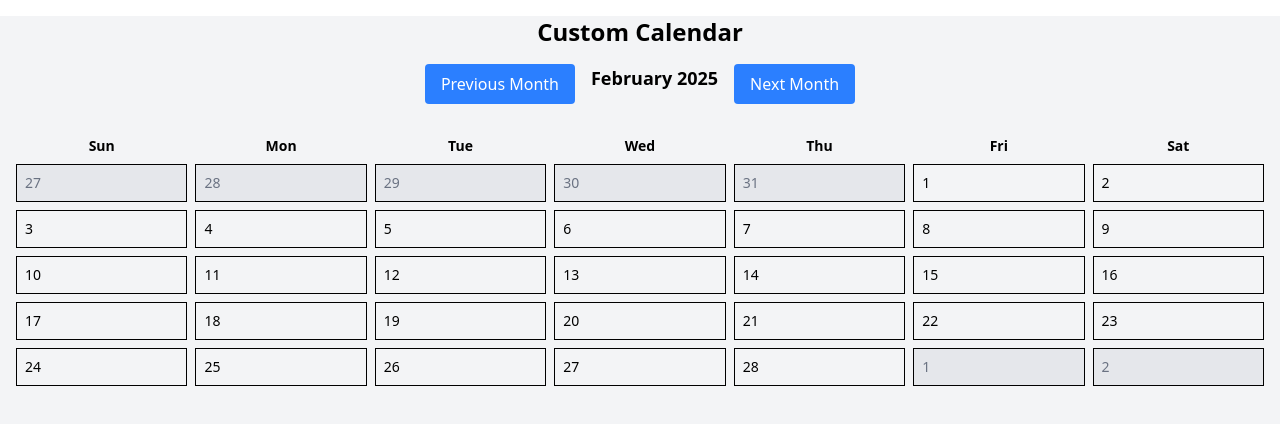
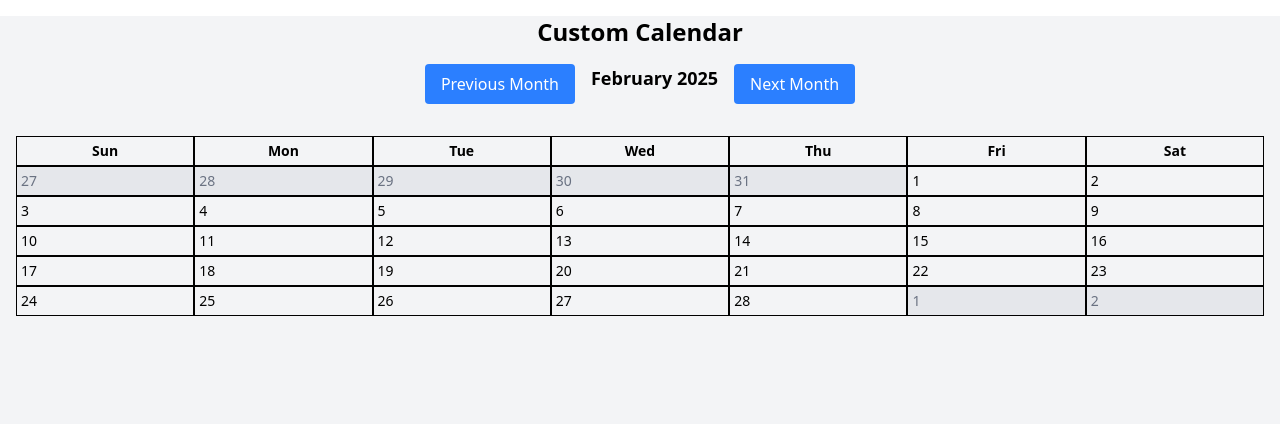
Before and after one commit to Sabari-Ramesh/calender-clone, a React (Vite) app in the folder calender/: page / in a window 1280 px wide. Shown: the top 424 px of the page. Built offline with nearby package versions, Linux system fonts and the light colour scheme.

Commit message:
Refactor : calender grid

```diff
--- a/calender/src/components/Calendar.jsx
+++ b/calender/src/components/Calendar.jsx
@@ -22,20 +22,22 @@ const Calendar = ({ year, month }) => {
   return (
     <div className="p-4">
       {/* Responsive Weekdays */}
-      <div className="grid grid-cols-7 gap-2 text-center font-bold text-xs sm:text-sm">
+      <div className="grid grid-cols-7 gap-0 text-center font-bold text-xs sm:text-sm">
         {["Sun", "Mon", "Tue", "Wed", "Thu", "Fri", "Sat"].map((day) => (
-          <div key={day}>{day}</div>
+          <div key={day} className="border p-1">
+            {day}
+          </div>
         ))}
       </div>
       {/* Responsive Calendar Grid */}
-      <div className="grid grid-cols-7 gap-2 mt-2 text-xs sm:text-sm">
+      <div className="grid grid-cols-7 gap-0 mt-0 text-xs sm:text-sm">
         {calendarGrid.flat().map(({ date, day, isCurrentMonth }, index) => {
           const dayEvents = getEventsForDate(date);
 
           return (
             <div
               key={index}
-              className={`border p-2 cursor-pointer hover:bg-gray-100 ${
+              className={`border p-1 cursor-pointer hover:bg-gray-100 ${
                 !isCurrentMonth ? "bg-gray-200" : ""
               }`}
               onClick={() => handleClick(date)}
@@ -50,7 +52,7 @@ const Calendar = ({ year, month }) => {
                 {dayEvents.slice(0, 2).map((event, idx) => (
                   <div key={idx} className="relative inline-block w-full">
                     <button
-                      className={`w-full text-xs rounded px-2 py-1 ${event.color}`}
+                      className={`w-full text-xs rounded px-1 py-0.5 ${event.color}`}
                       style={{
                         textDecoration:
                           event.endTime &&
@@ -78,7 +80,7 @@ const Calendar = ({ year, month }) => {
                 ))}
                 {dayEvents.length > 2 && (
                   <button
-                    className={`text-xs text-blue-500 cursor-pointer w-full rounded px-2 py-1 ${dayEvents[0].color}`}
+                    className={`text-xs text-blue-500 cursor-pointer w-full rounded px-1 py-0.5 ${dayEvents[0].color}`}
                     onClick={(e) => {
                       e.stopPropagation();
                       setSelectedDate(date);
```
